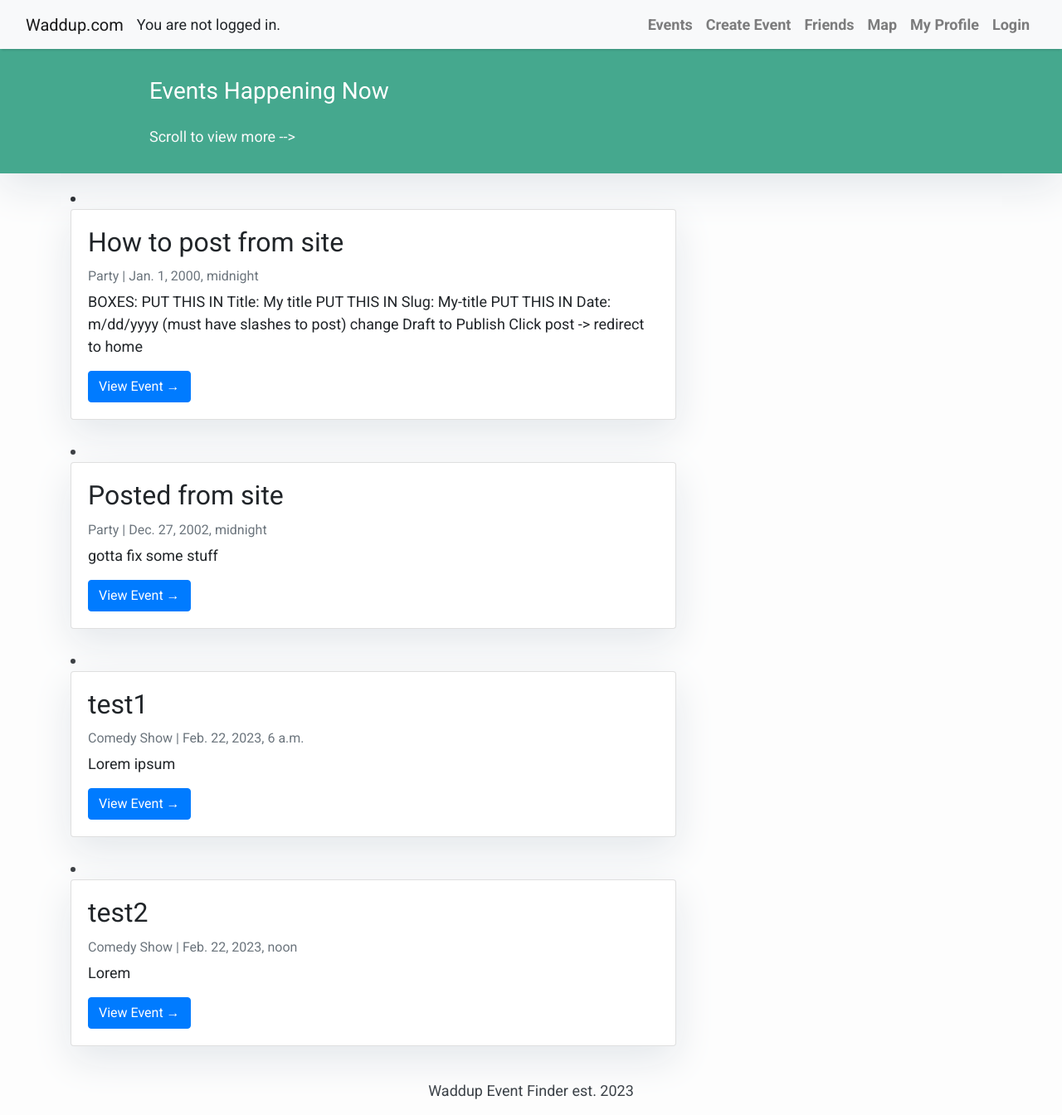
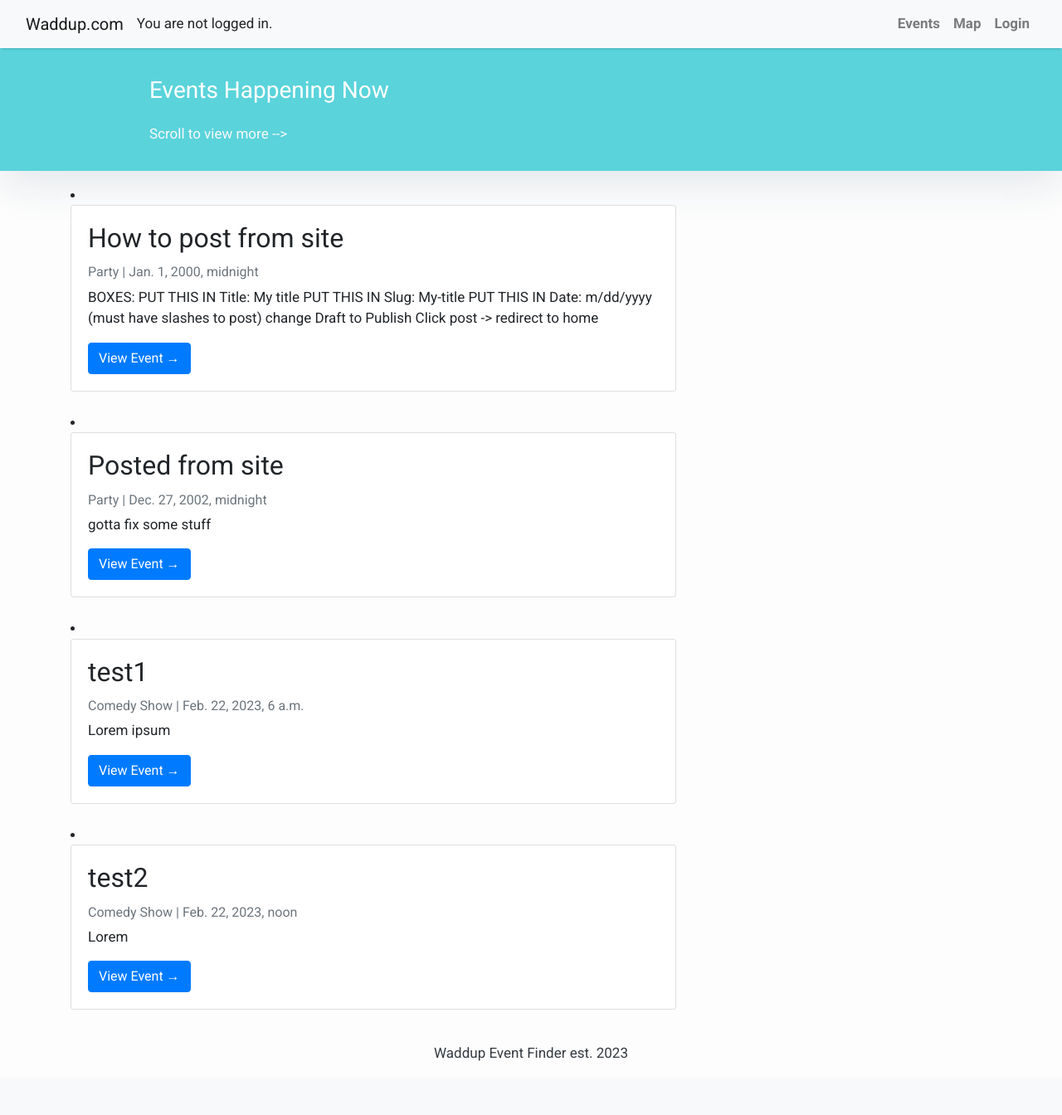
Before and after one commit to ahadjidi/Waddup, a Django app: page / in a window 1280 px wide. Shown: the whole page at 83% size. After the commit the page ends 1279 px from the top, so only its background shows below. Run offline with Django 4.2, Linux system fonts and the light colour scheme; data comes from the database, SQL or seed files in the repository; both versions use the stored data as it was after the commit; some libraries are stand-ins or nearby versions.

Commit message:
changed color :D if user not logged in, only events and map and login will display in navbar.

```diff
--- a/abstract-user-example/templates/_base.html
+++ b/abstract-user-example/templates/_base.html
@@ -31,7 +31,7 @@
             border-color: #dc281e;
         }
         .masthead {
-            background: #45a88e;
+            background: #5ad3db;
             height: auto;
             padding-bottom: 15px;
             box-shadow: 0 16px 48px #E3E7EB;
@@ -59,19 +59,22 @@
                         <li class="nav-item text-black">
                             <a class="nav-link text-black font-weight-bold" href="{% url 'waddup_home' %}">Events</a>
                         </li>
+                             {% if user.is_authenticated %}
                         <li class="nav-item text-black">
                             <a class="nav-link text-black font-weight-bold" href="{% url 'create_event' %}">Create Event</a>
                         </li>
                         <li class="nav-item text-black">
                             <a class="nav-link text-black font-weight-bold" href="{% url 'friends' %}">Friends</a>
                         </li>
+                         {% endif %}
                         <li class="nav-item text-black">
                             <a class="nav-link text-black font-weight-bold" href="{% url 'map' %}">Map</a>
                         </li>
+                          {% if user.is_authenticated %}
                         <li class="nav-item text-black">
                             <a class="nav-link text-black font-weight-bold" href="{% url 'profile' %}">My Profile</a>
                         </li>
-                        {% if user.is_authenticated %}
+
                             <li class="nav-item text-black">
                                 <a class="nav-link text-black font-weight-bold" href="{% url 'logout' %}">Logout</a>
                             </li>
@@ -79,7 +82,7 @@
                             <li class="nav-item text-black">
                                 <a class="nav-link text-black font-weight-bold" href="{% url 'login' %}">Login</a>
                             </li>
-                        {% endif %}
+                            {% endif %}
                     </ul>
                 </div>
             </div>
--- a/abstract-user-example/templates/events.html
+++ b/abstract-user-example/templates/events.html
@@ -4,21 +4,6 @@
 -->
 
 {% block content %}
-<style>
-    body {
-        font-family: "Roboto", sans-serif;
-        font-size: 18px;
-        background-color: #fdfdfd;
-    }
-
-    .head_text {
-        color: white;
-    }
-
-    .card {
-        box-shadow: 0 16px 48px #E3E7EB;
-    }
-</style>
 
 <header class="masthead">
     <div class="overlay"></div>
```
Also changed, not shown: abstract-user-example/templates/friends.html (+0 -15 lines), abstract-user-example/templates/my_profile.html (+0 -16 lines), abstract-user-example/db.sqlite3.
